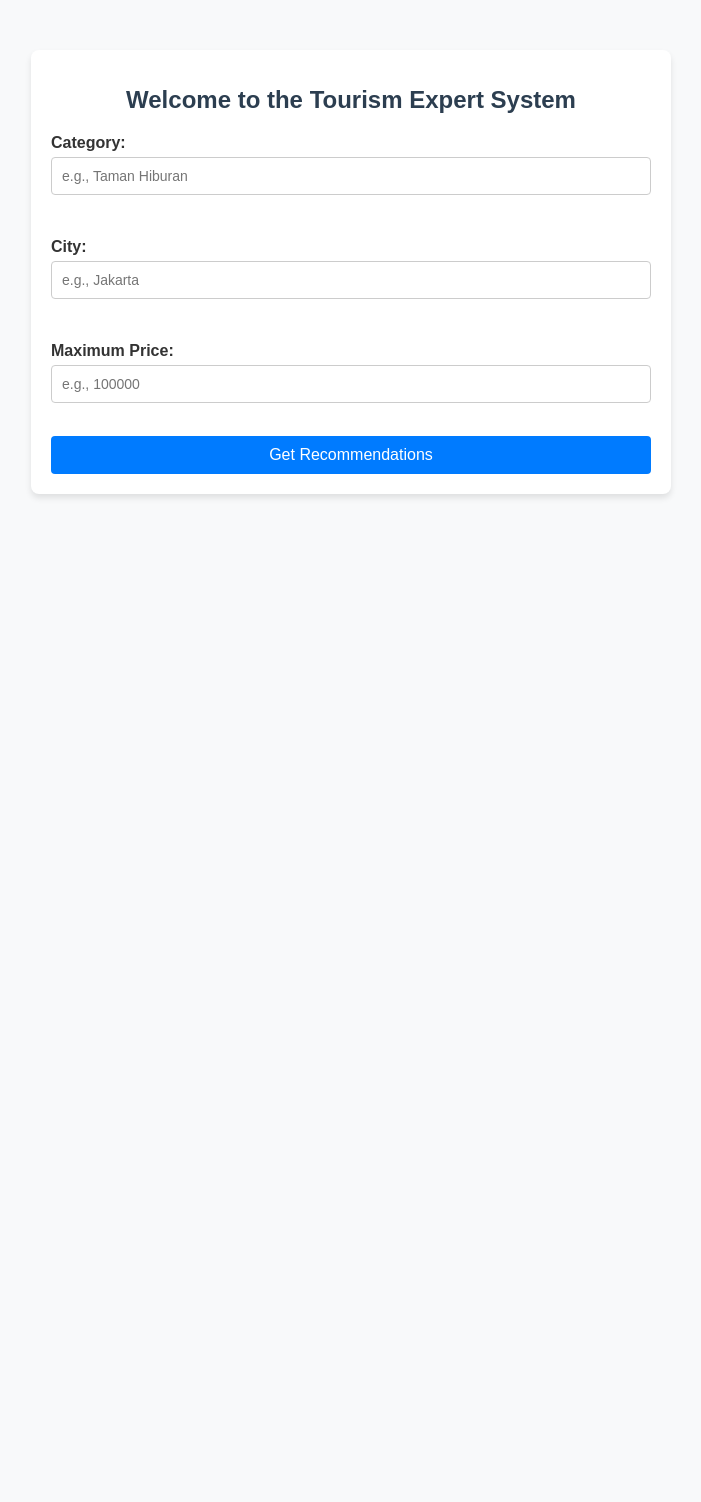
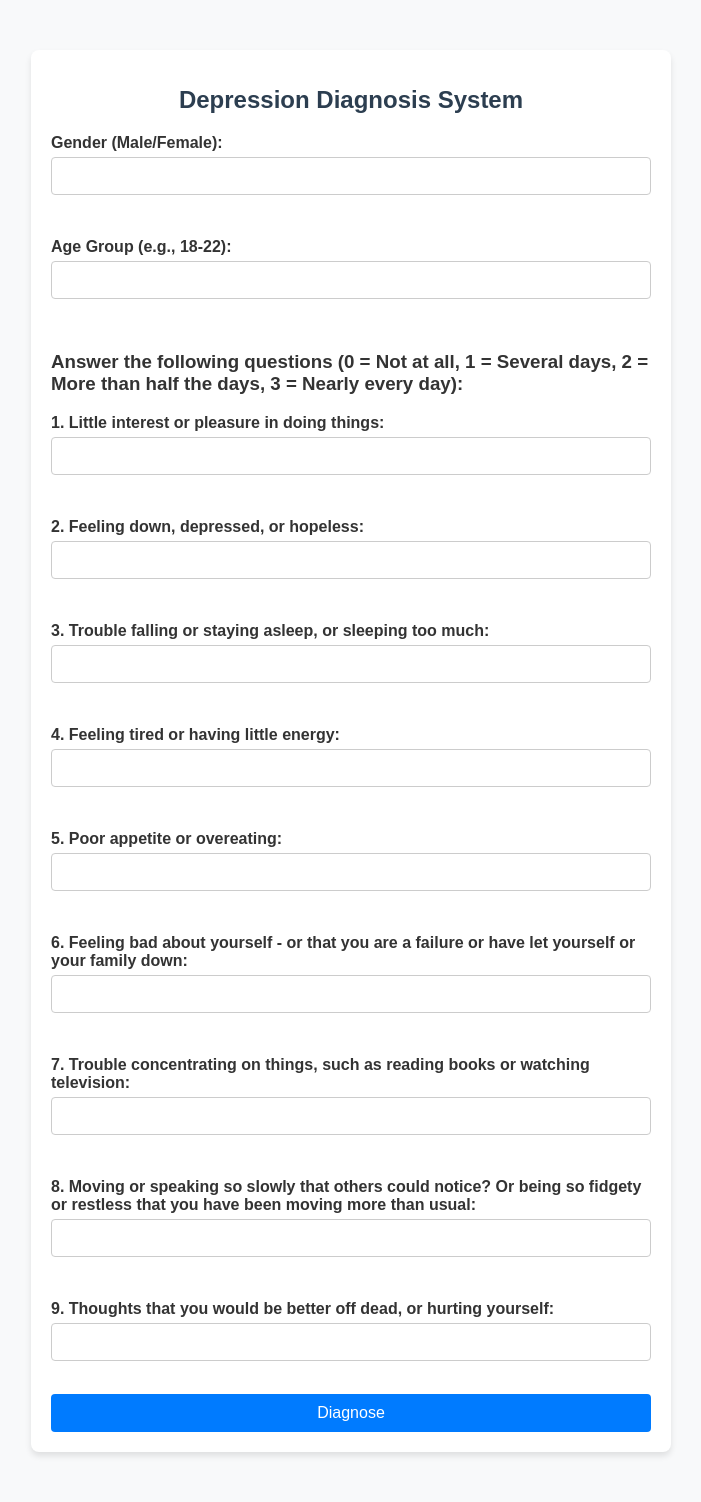
Before and after one commit to Taufiqu/Sistem-Pakar-Diagnosa-Kesehatan-Mental, a Flask app: page / in a window 1280 px wide. Shown: the whole page, without its empty margins (289-990 px from the left). Before the commit the page ends 498 px from the top, so only its background shows below. Run offline with Flask 3, Linux system fonts and the light colour scheme.

Commit message:
Depression Expert System Fix

```diff
--- a/main.py
+++ b/main.py
@@ -1,47 +1,51 @@
-from flask import Flask, request, jsonify, render_template
+from flask import Flask, request, render_template
 import pandas as pd
 
-# Load the dataset
-data = pd.read_csv("tourism.csv")
+# Load the DSM-5 Depression dataset
+data = pd.read_csv("Depression.csv")
 
-# Preprocess the data (e.g., handle missing values)
-data = data.fillna({'Price': 0, 'Time_Minutes': 0, 'Rating': 0})
-
-# Initialize the Flask app
+# Initialize Flask app
 app = Flask(__name__)
 
 @app.route("/", methods=["GET"])
 def home():
     return render_template('index.html')
 
-@app.route("/recommend", methods=["POST"])
-def recommend():
-    # Get user input from the form
-    category = request.form.get("category", "")
-    city = request.form.get("city", "")
-    max_price = request.form.get("max_price", float('inf'))
+@app.route("/diagnose", methods=["POST"])
+def diagnose():
+    # Get user input for gender, age, and all 9 questions
+    gender = request.form.get("gender", "").strip()
+    age = request.form.get("age", "").strip()
+    q1 = int(request.form.get("q1", 0))
+    q2 = int(request.form.get("q2", 0))
+    q3 = int(request.form.get("q3", 0))
+    q4 = int(request.form.get("q4", 0))
+    q5 = int(request.form.get("q5", 0))
+    q6 = int(request.form.get("q6", 0))
+    q7 = int(request.form.get("q7", 0))
+    q8 = int(request.form.get("q8", 0))
+    q9 = int(request.form.get("q9", 0))
 
-    # Ensure max_price is converted to a number
-    try:
-        max_price = float(max_price)
-    except ValueError:
-        max_price = float('inf')
+    # Calculate total PHQ-9 score from user input
+    user_score = q1 + q2 + q3 + q4 + q5 + q6 + q7 + q8 + q9
 
-    # Filter data based on user input
-    filtered_data = data[
-        (data["Category"].str.contains(category, case=False, na=False)) &
-        (data["City"].str.contains(city, case=False, na=False)) &
-        (data["Price"] <= max_price)
-    ]
+    # Filter the dataset based on user input
+    filtered_data = data
+    if gender:
+        filtered_data = filtered_data[filtered_data["2. Gender"].str.lower() == gender.lower()]
+    if age:
+        filtered_data = filtered_data[filtered_data["1. Age"] == age]
 
-    # Sort by rating (descending)
-    filtered_data = filtered_data.sort_values(by="Rating", ascending=False)
+    # Find the closest Depression Value to the user's score
+    filtered_data["score_diff"] = abs(filtered_data["Depression Value"] - user_score)
+    closest_match = filtered_data.loc[filtered_data["score_diff"].idxmin()]  # Select the closest match
 
-    # Prepare recommendations
-    recommendations = filtered_data.head(5).to_dict(orient="records")
+    # Convert the result to a dictionary
+    result = closest_match.to_dict()
 
-    # Render the recommendations page
-    return render_template('recommend.html', recommendations=recommendations)
-
+    # Render results page
+    return render_template(
+        'recommend.html', result=result, q1=q1, q2=q2, q3=q3, q4=q4, q5=q5, q6=q6, q7=q7, q8=q8, q9=q9
+    )
 if __name__ == "__main__":
     app.run(debug=True)
--- a/templates/index.html
+++ b/templates/index.html
@@ -1,24 +1,49 @@
 <!DOCTYPE html>
 <html>
 <head>
-    <title>Tourism Expert System</title>
+    <title>Depression Diagnosis System</title>
     <link rel="stylesheet" href="/static/style.css">
 </head>
 <body>
-<div class="container">
-    <h1>Welcome to the Tourism Expert System</h1>
-    <form action="/recommend" method="POST">
-        <label for="category">Category:</label>
-        <input type="text" id="category" name="category" placeholder="e.g., Taman Hiburan"><br><br>
+    <div class="container">
+        <h1>Depression Diagnosis System</h1>
+        <form action="/diagnose" method="POST">
+            <label for="gender">Gender (Male/Female):</label>
+            <input type="text" id="gender" name="gender"><br><br>
 
-        <label for="city">City:</label>
-        <input type="text" id="city" name="city" placeholder="e.g., Jakarta"><br><br>
+            <label for="age">Age Group (e.g., 18-22):</label>
+            <input type="text" id="age" name="age"><br><br>
 
-        <label for="max_price">Maximum Price:</label>
-        <input type="number" id="max_price" name="max_price" placeholder="e.g., 100000"><br><br>
+            <h3>Answer the following questions (0 = Not at all, 1 = Several days, 2 = More than half the days, 3 = Nearly every day):</h3>
+            <label for="q1">1. Little interest or pleasure in doing things:</label>
+            <input type="number" id="q1" name="q1" min="0" max="3"><br><br>
 
-        <button type="submit">Get Recommendations</button>
-    </form>
-</div>
+            <label for="q2">2. Feeling down, depressed, or hopeless:</label>
+            <input type="number" id="q2" name="q2" min="0" max="3"><br><br>
+
+            <label for="q3">3. Trouble falling or staying asleep, or sleeping too much:</label>
+            <input type="number" id="q3" name="q3" min="0" max="3"><br><br>
+
+            <label for="q4">4. Feeling tired or having little energy:</label>
+            <input type="number" id="q4" name="q4" min="0" max="3"><br><br>
+
+            <label for="q5">5. Poor appetite or overeating:</label>
+            <input type="number" id="q5" name="q5" min="0" max="3"><br><br>
+
+            <label for="q6">6. Feeling bad about yourself - or that you are a failure or have let yourself or your family down:</label>
+            <input type="number" id="q6" name="q6" min="0" max="3"><br><br>
+
+            <label for="q7">7. Trouble concentrating on things, such as reading books or watching television:</label>
+            <input type="number" id="q7" name="q7" min="0" max="3"><br><br>
+
+            <label for="q8">8. Moving or speaking so slowly that others could notice? Or being so fidgety or restless that you have been moving more than usual:</label>
+            <input type="number" id="q8" name="q8" min="0" max="3"><br><br>
+
+            <label for="q9">9. Thoughts that you would be better off dead, or hurting yourself:</label>
+            <input type="number" id="q9" name="q9" min="0" max="3"><br><br>
+
+            <button type="submit">Diagnose</button>
+        </form>
+    </div>
 </body>
 </html>
```
Also changed, not shown: dsm5_depression_dataset.csv (added, +10 -0 lines), scores.csv (added, +56 -0 lines), templates/recommend.html (+21 -14 lines), Depression.csv (added).
